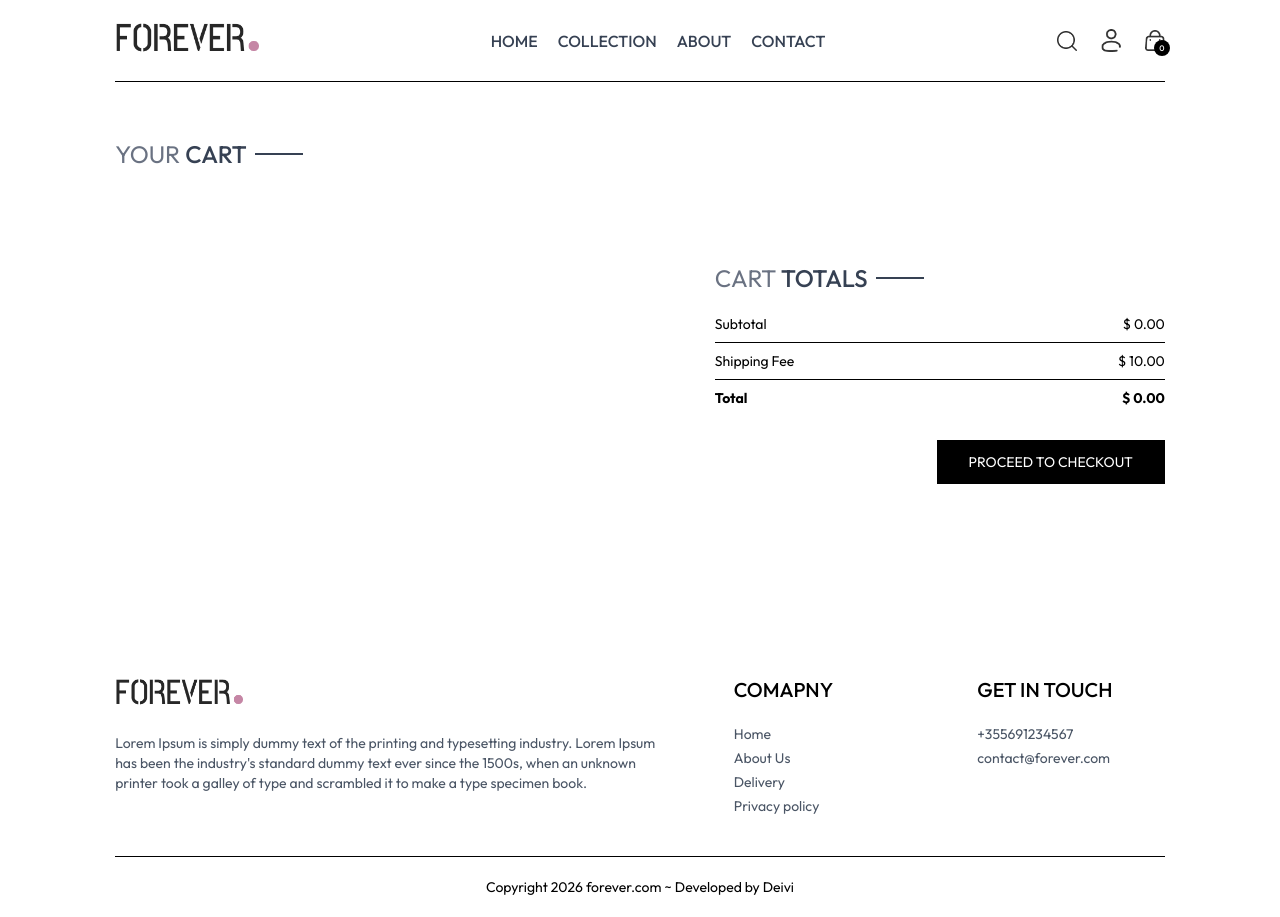
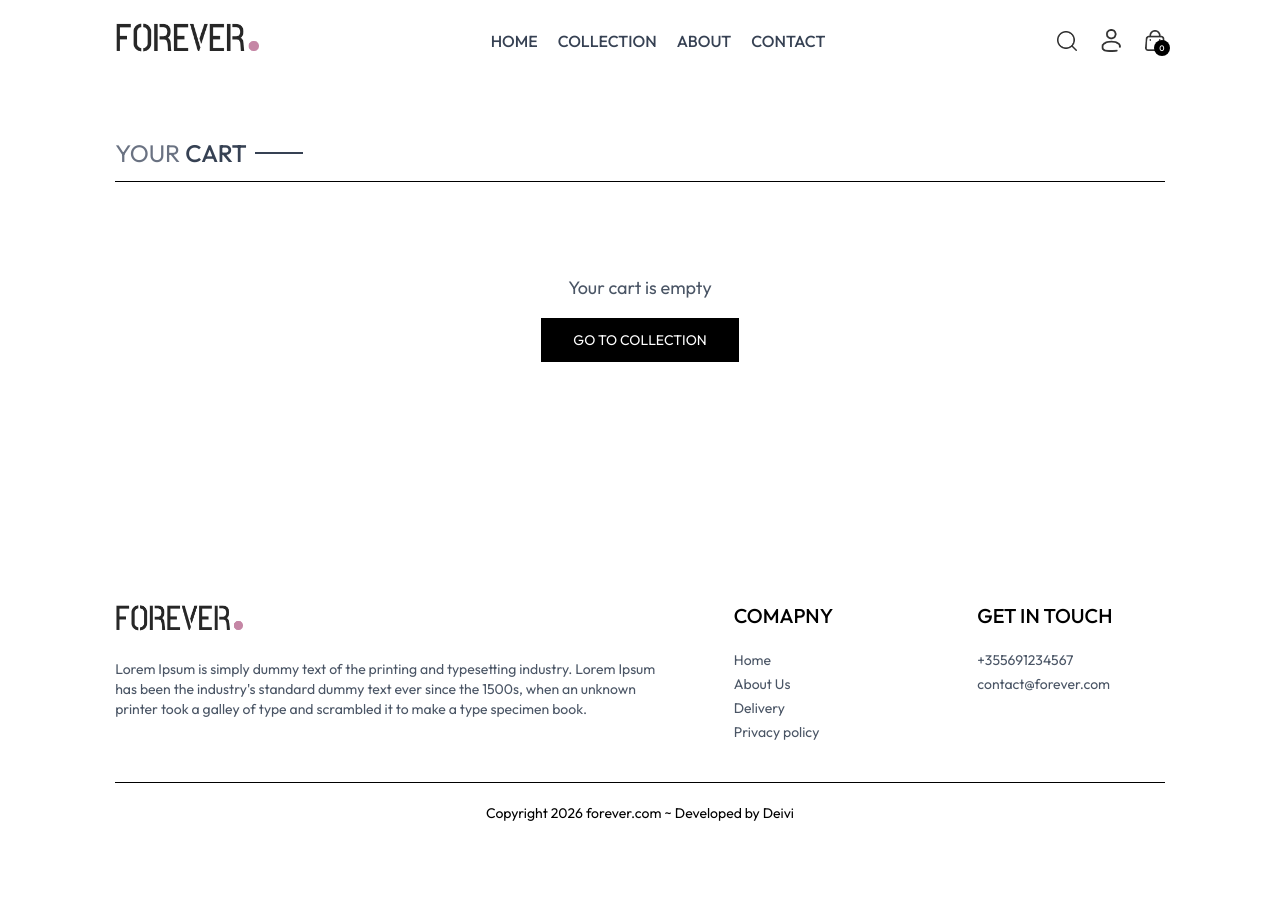
Before and after one commit to deivi313/fullstack_e-commerce_website, a React (Vite) app in the folder frontend/: page /cart in a window 1280 px wide. After the commit the page ends 843 px from the top, so only its background shows below. Built offline with nearby package versions, Linux system fonts and the light colour scheme.

Commit message:
fully compleded the cart page, now starting to create the place-order page so the customer can buy the item

```diff
--- a/frontend/src/index.css
+++ b/frontend/src/index.css
@@ -21,6 +21,17 @@ a.active hr {
   display: none;
 }
 
+.no-spinner {
+  -moz-appearance: textfield;
+  appearance: textfield;
+}
+
+.no-spinner::-webkit-inner-spin-button,
+.no-spinner::-webkit-outer-spin-button {
+  -webkit-appearance: none;
+  margin: 0;
+}
+
 @media (max-width: 640px) {
   a.active {
     background-color: black;
--- a/frontend/src/pages/Cart.jsx
+++ b/frontend/src/pages/Cart.jsx
@@ -1,12 +1,12 @@
 import React, { useContext, useEffect, useState } from 'react'
 import { ShopContext } from '../context/ShopContext'
 import Title from '../components/Title'
-import { assets, products } from '../assets/frontend_assets/assets'
+import { assets } from '../assets/frontend_assets/assets'
 import CartTotal from '../components/CartTotal'
 
 const Cart = () => {
 
-  const { products, currency, cartItems, updateQuantity, navigate } = useContext(ShopContext)
+  const { products, currency, cartItems, updateQuantity, navigate, getCartCount } = useContext(ShopContext)
 
   const [cartData, setCartData] = useState([])
 
@@ -29,20 +29,33 @@ const Cart = () => {
   }, [cartItems])
 
   return (
-    <div className='border-t pt-14'>
+    <div className='pt-14'>
 
-      <div className='text-2xl mb-3'>
+      <div className='text-2xl mb-3 border-b'>
         <Title text1={'YOUR '} text2={'CART'} />
       </div>
 
+      {getCartCount() === 0 ? (
+
+        <div className='flex flex-col items-center justify-center gap-4 py-20 text-gray-600'>
+          <p className='text-lg'>Your cart is empty</p>
+          <button
+            onClick={() => navigate('/collection')}
+            className='bg-black text-white text-sm px-8 py-3'>
+            GO TO COLLECTION
+          </button>
+        </div>
+
+      ) : (
+        <>
           <div>
             {
-          cartData.map((item, index) => {
+              cartData.map((item) => {
 
                 const productData = products.find((product) => product._id === item._id)
 
                 return (
-              <div key={index} className='py-4 border-t border-b text-gray-700 grid grid-cols-[4fr_0.5fr_0.5fr] sm:grid-cols-[4fr_2fr_0.5fr] items-center gap-4' >
+                  <div key={`${item._id}-${item.size}`} className='py-4 border-b text-gray-700 grid grid-cols-[4fr_0.5fr_0.5fr] sm:grid-cols-[4fr_2fr_0.5fr] items-center gap-4' >
                     <div className='flex items-start gap-6'>
                       <img className='w-16 sm:w-20' src={productData.image[0]} alt="image" />
                       <div>
@@ -55,11 +68,21 @@ const Cart = () => {
                     </div>
                     <input
                       id='quantity'
-                  onChange={(e) => e.target.value === '' || e.target.value === '0' ? null : updateQuantity(item._id, item.size, Number(e.target.value))}
+                      onChange={(e) => {
+                        const value = Number(e.target.value)
+                        if (e.target.value === '' || !Number.isInteger(value) || value < 1) return
+                        updateQuantity(item._id, item.size, value)
+                      }}
+                      onBlur={(e) => {
+                        const value = Number(e.target.value)
+                        if (e.target.value === '' || !Number.isInteger(value) || value < 1) {
+                          e.target.value = item.quantity
+                        }
+                      }}
                       type="number"
                       min={1}
                       defaultValue={item.quantity}
-                  className='border max-w-10 sm:px-2 py-1 text-center' />
+                      className='no-spinner border max-w-10 sm:px-2 py-1 text-center' />
                     <img onClick={() => updateQuantity(item._id, item.size, 0)} src={assets.bin_icon} alt="bin_icon"
                       className='w-4 mr-4 sm:w-4 cursor-pointer' />
                   </div>
@@ -77,6 +100,8 @@ const Cart = () => {
               </div>
             </div>
           </div>
+        </>
+      )}
 
     </div>
   )
```
Lines whose indentation alone changed are shown as unchanged.
